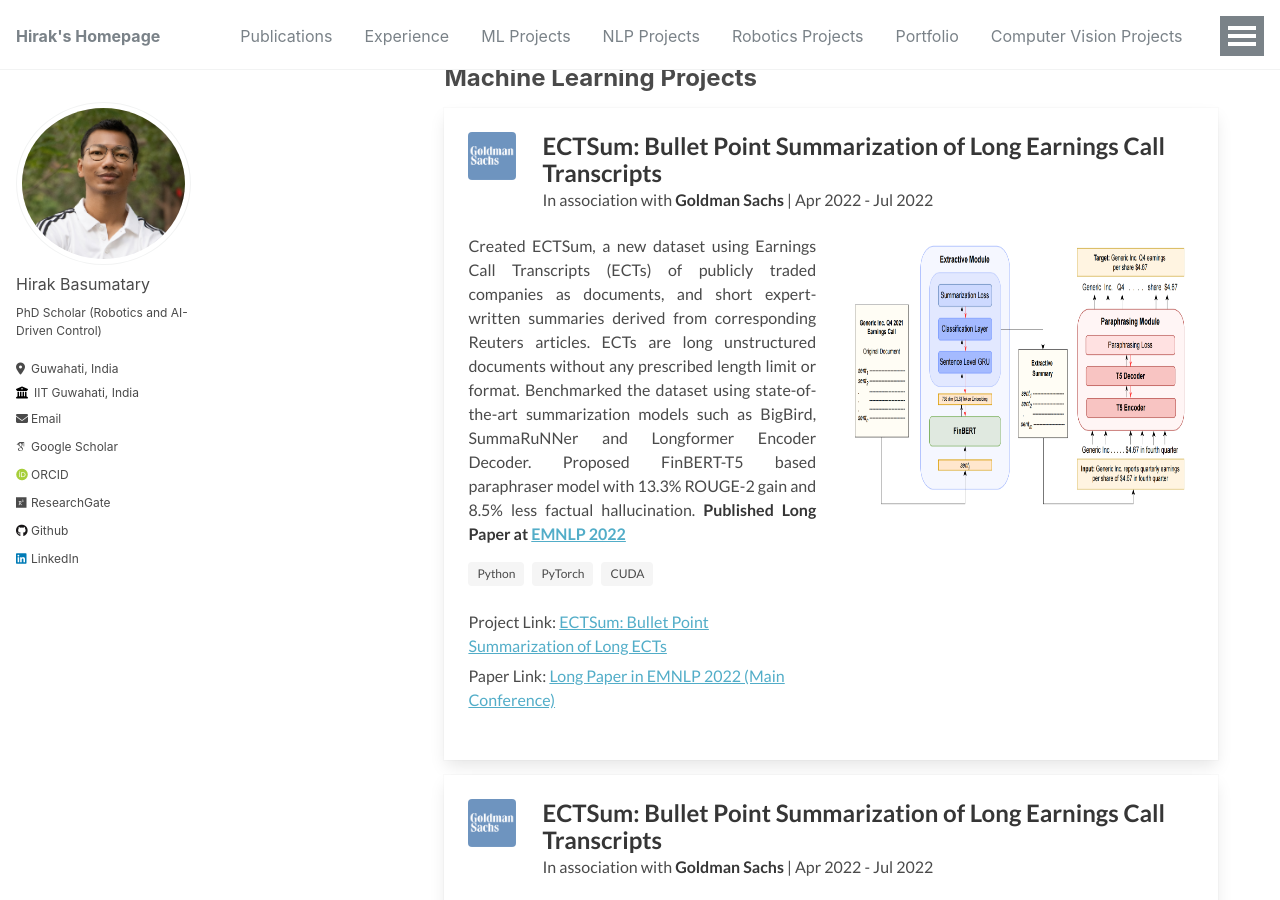
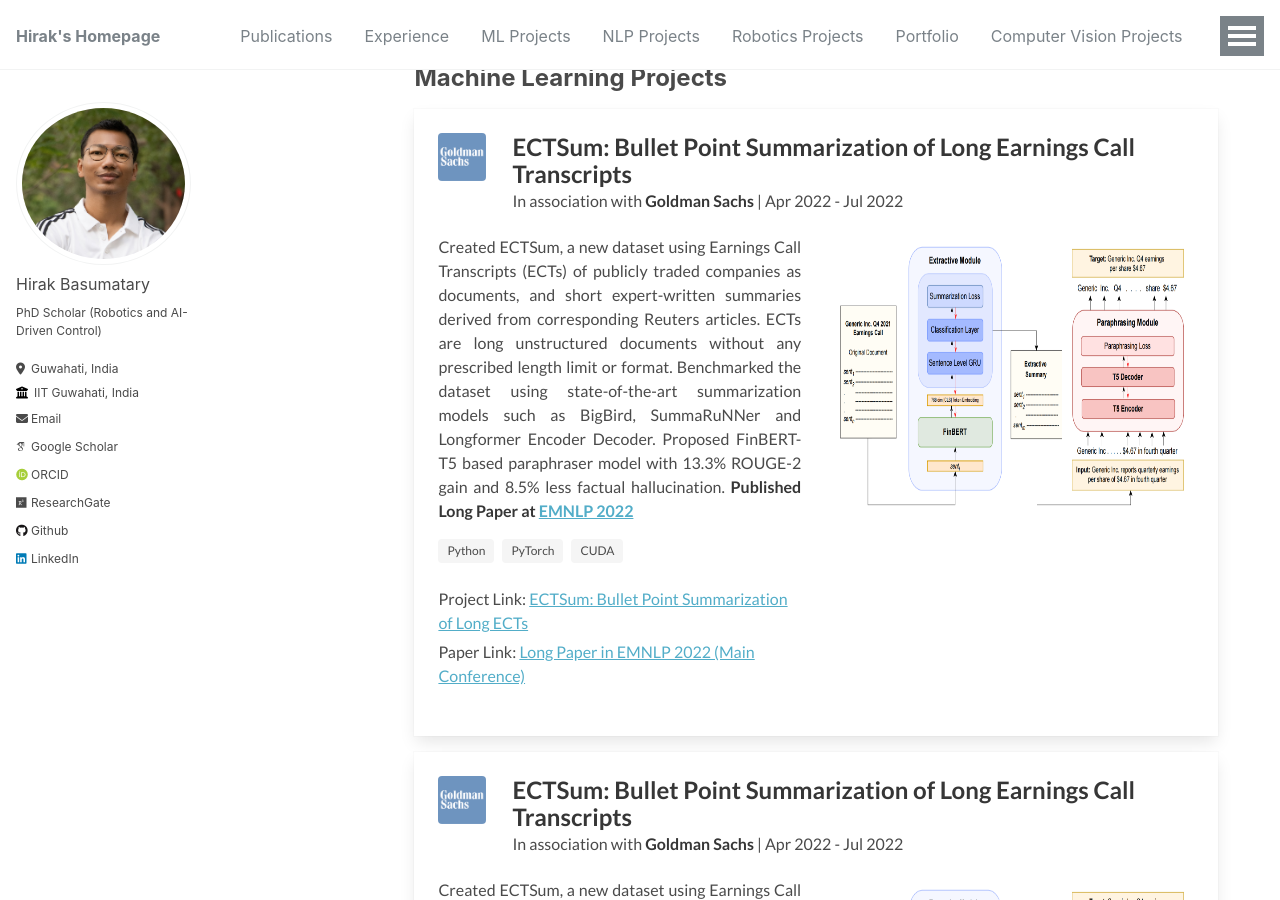
Before and after one commit to donbasu15/donbasu15.github.io, a Jekyll site: the page built from _pages/ML_projects.html, in a window 1280 px wide and 900 px high. Built offline with Jekyll 4.4.1, drawn with Linux system fonts in a browser that asks for light colours; nearby versions of some CDN libraries; some web fonts are replaced; library files that are not in the unit come from our copies.

Commit message:
style added

```diff
--- a/_pages/ML_projects.html
+++ b/_pages/ML_projects.html
@@ -69,7 +69,7 @@
     <div id="header"></div>
     <div id="main" style="padding-left: 0px;" role="main">
         <div id="sidebar"></div>
-        <div class="archive" style=" padding-left: 0px; padding-right: 30px;">
+        <div class="archive" style=" padding-left: 0px; position: relative; left: -30px;">
             <meta itemprop="headline" content="Abhinav Bohra - Machine Learning Projects">
             <meta itemprop="description" content="Abhinav Bohra - Machine Learning Projects">
             <h2 style="font-size: x-large;"><b>Machine Learning Projects</b></h2>
```
